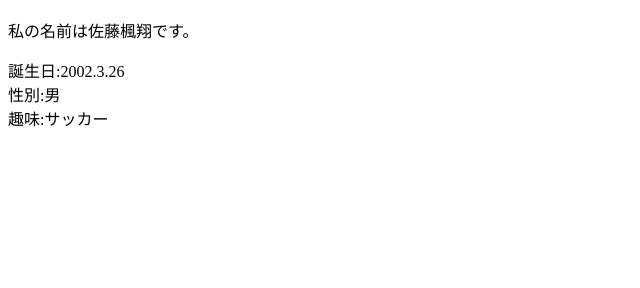
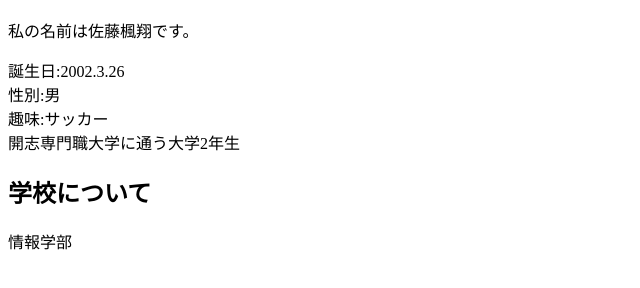
Before and after one commit to kazato26/api-te, a plain HTML site: page index.html in a window 1280 px wide. Shown: the part 48-336 px from the top of the page, without its empty margins (0-640 px from the left). Drawn offline with Linux system fonts and the light colour scheme.

Commit message:
Update index.html

```diff
--- a/index.html
+++ b/index.html
@@ -4,4 +4,9 @@
   誕生日:2002.3.26<br>
   性別:男<br>
   趣味:サッカー<br>
+  開志専門職大学に通う大学2年生<br>
 </p>
+<h2>学校について</h2>
+<p>
+  情報学部
+</p>
```
